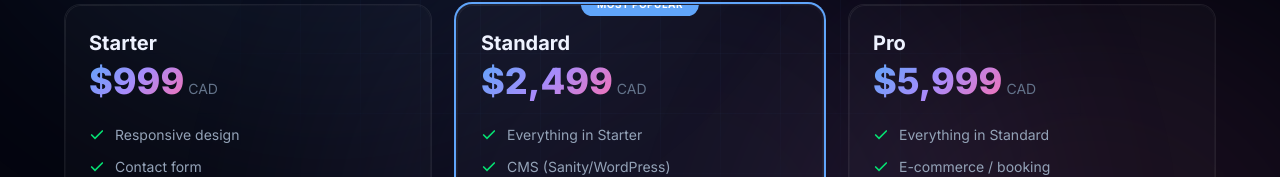
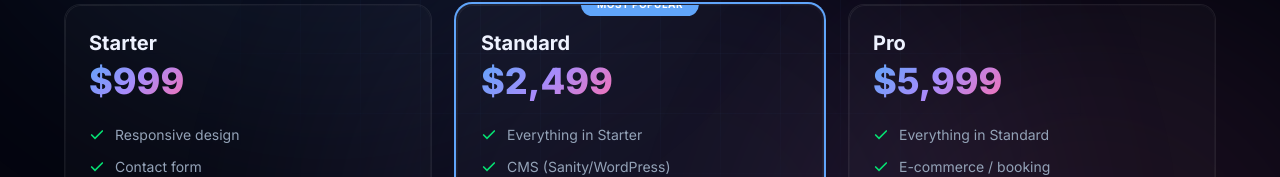
Before and after one commit to JamesCowx/jamescowx-dashboard, a React (Vite) app: page /websites in a window 1280 px wide. Shown: the part 427-604 px from the top of the page. Built offline with nearby package versions, Linux system fonts and the light colour scheme.

Commit message:
Remove CAD label from pricing cards, fix Most Popular badge clipping

```diff
--- a/src/pages/Pricing.tsx
+++ b/src/pages/Pricing.tsx
@@ -75,9 +75,9 @@ export default function Pricing() {
         <div className="grid grid-cols-1 md:grid-cols-3 gap-6 mb-8">
           {tiers.map((tier, i) => (
             <SlideUp key={tier.name} delay={i * 0.1}>
-              <GlassPanel className={`relative flex flex-col h-full ${tier.popular ? 'ring-2 ring-[var(--color-accent-blue)]' : ''}`}>
+              <GlassPanel className={`relative flex flex-col h-full ${tier.popular ? 'ring-2 ring-[var(--color-accent-blue)] overflow-visible' : ''}`}>
                 {tier.popular && (
-                  <span className="absolute -top-3 left-1/2 -translate-x-1/2 px-4 py-1 rounded-full bg-[var(--color-accent-blue)] text-white text-[10px] font-bold uppercase tracking-wider">
+                  <span className="absolute -top-3 left-1/2 -translate-x-1/2 px-4 py-1 rounded-full bg-[var(--color-accent-blue)] text-white text-[10px] font-bold uppercase tracking-wider z-10">
                     Most Popular
                   </span>
                 )}
@@ -87,7 +87,6 @@ export default function Pricing() {
                     <span className="text-4xl font-extrabold gradient-text-mixed">
                       {symbols[currency]}{convert(tier.price).toLocaleString()}
                     </span>
-                    <span className="text-sm text-[var(--color-text-muted)]">CAD</span>
                   </div>
                   <ul className="space-y-3 mb-8">
                     {tier.features.map((f) => (
```
